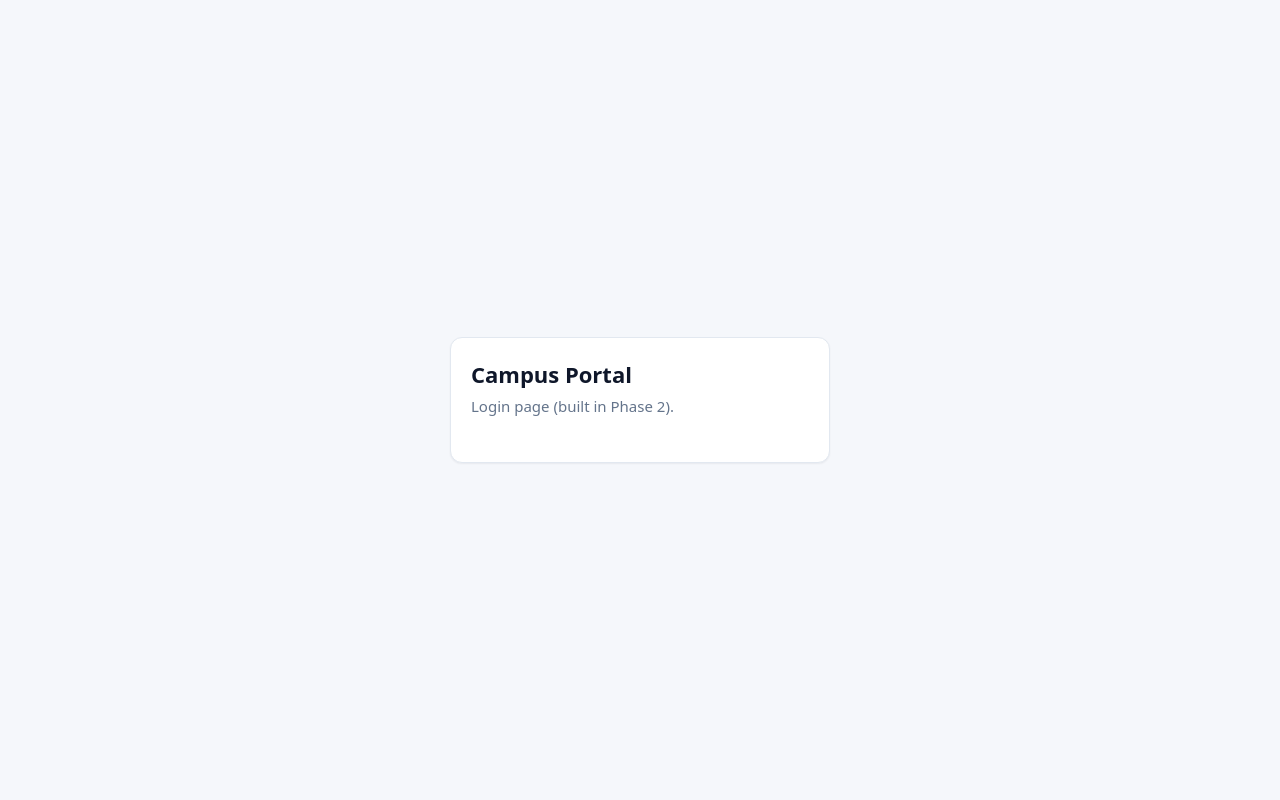
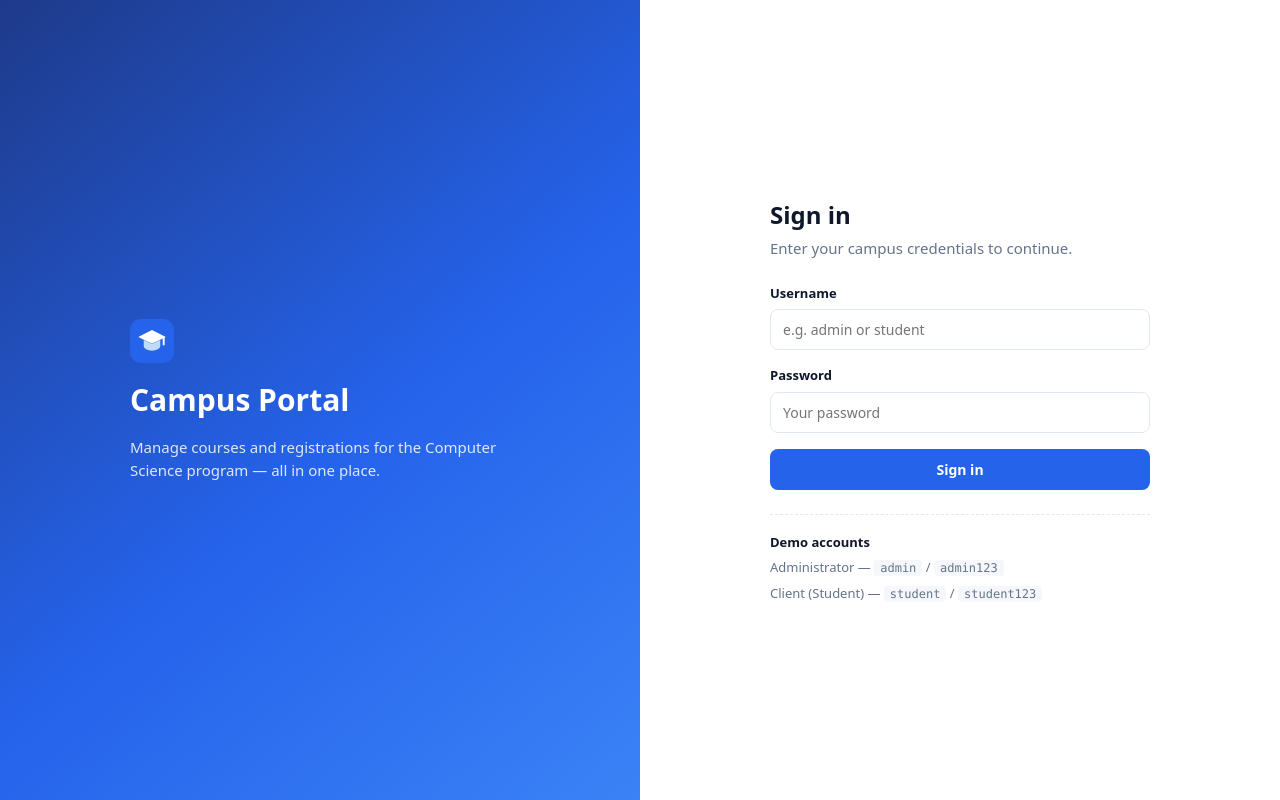
Before and after one commit to ladzey/Campus-Portal, a React (Vite) app: page /login in a window 1280 px wide. Built offline with nearby package versions, Linux system fonts and the light colour scheme.

Commit message:
feat(auth): implement simulated login against hardcoded users

```diff
--- a/src/pages/Login.jsx
+++ b/src/pages/Login.jsx
@@ -1,10 +1,133 @@
-function Login() {
+import { useState } from 'react'
+import { useNavigate } from 'react-router-dom'
+import logo from '../assets/logo.svg'
+import { mockUsers } from '../data/mockUsers'
+
+function Login({ onLogin }) {
+  const navigate = useNavigate()
+  const [form, setForm] = useState({ username: '', password: '' })
+  const [errors, setErrors] = useState({})
+  const [submitError, setSubmitError] = useState('')
+  const [isSubmitting, setIsSubmitting] = useState(false)
+
+  function handleChange(event) {
+    const { name, value } = event.target
+    setForm((previous) => ({ ...previous, [name]: value }))
+  }
+
+  function validate() {
+    const nextErrors = {}
+    if (!form.username.trim()) {
+      nextErrors.username = 'Username is required.'
+    }
+    if (!form.password) {
+      nextErrors.password = 'Password is required.'
+    }
+    setErrors(nextErrors)
+    return Object.keys(nextErrors).length === 0
+  }
+
+  function handleSubmit(event) {
+    event.preventDefault()
+    setSubmitError('')
+
+    if (!validate()) {
+      return
+    }
+
+    setIsSubmitting(true)
+    // Simulated network delay so the loading state is visible.
+    setTimeout(() => {
+      const matchedUser = mockUsers.find(
+        (user) =>
+          user.username === form.username.trim() &&
+          user.password === form.password,
+      )
+
+      if (!matchedUser) {
+        setSubmitError('Invalid username or password. Please try again.')
+        setIsSubmitting(false)
+        return
+      }
+
+      onLogin(matchedUser)
+      navigate('/dashboard')
+    }, 600)
+  }
+
   return (
-    <div style={{ display: 'grid', placeItems: 'center', minHeight: '100vh' }}>
-      <div className="card" style={{ maxWidth: 380, width: '100%' }}>
-        <h1 className="page-title">Campus Portal</h1>
-        <p className="page-subtitle">Login page (built in Phase 2).</p>
-      </div>
+    <div className="auth">
+      <aside className="auth__brand">
+        <div className="auth__brand-inner">
+          <img src={logo} alt="" width="44" height="44" />
+          <h1 className="auth__brand-title">Campus Portal</h1>
+          <p className="auth__brand-text">
+            Manage courses and registrations for the Computer Science program —
+            all in one place.
+          </p>
+        </div>
+      </aside>
+
+      <section className="auth__panel">
+        <form className="auth__form" onSubmit={handleSubmit} noValidate>
+          <h2 className="auth__title">Sign in</h2>
+          <p className="auth__subtitle">
+            Enter your campus credentials to continue.
+          </p>
+
+          {submitError ? <div className="alert alert--error">{submitError}</div> : null}
+
+          <div className="field">
+            <label htmlFor="username">Username</label>
+            <input
+              id="username"
+              name="username"
+              type="text"
+              autoComplete="username"
+              value={form.username}
+              onChange={handleChange}
+              placeholder="e.g. admin or student"
+            />
+            {errors.username ? (
+              <span className="field__error">{errors.username}</span>
+            ) : null}
+          </div>
+
+          <div className="field">
+            <label htmlFor="password">Password</label>
+            <input
+              id="password"
+              name="password"
+              type="password"
+              autoComplete="current-password"
+              value={form.password}
+              onChange={handleChange}
+              placeholder="Your password"
+            />
+            {errors.password ? (
+              <span className="field__error">{errors.password}</span>
+            ) : null}
+          </div>
+
+          <button
+            type="submit"
+            className="btn btn--primary btn--block"
+            disabled={isSubmitting}
+          >
+            {isSubmitting ? 'Signing in…' : 'Sign in'}
+          </button>
+
+          <div className="auth__demo">
+            <span className="auth__demo-title">Demo accounts</span>
+            <span>
+              Administrator — <code>admin</code> / <code>admin123</code>
+            </span>
+            <span>
+              Client (Student) — <code>student</code> / <code>student123</code>
+            </span>
+          </div>
+        </form>
+      </section>
     </div>
   )
 }
```
